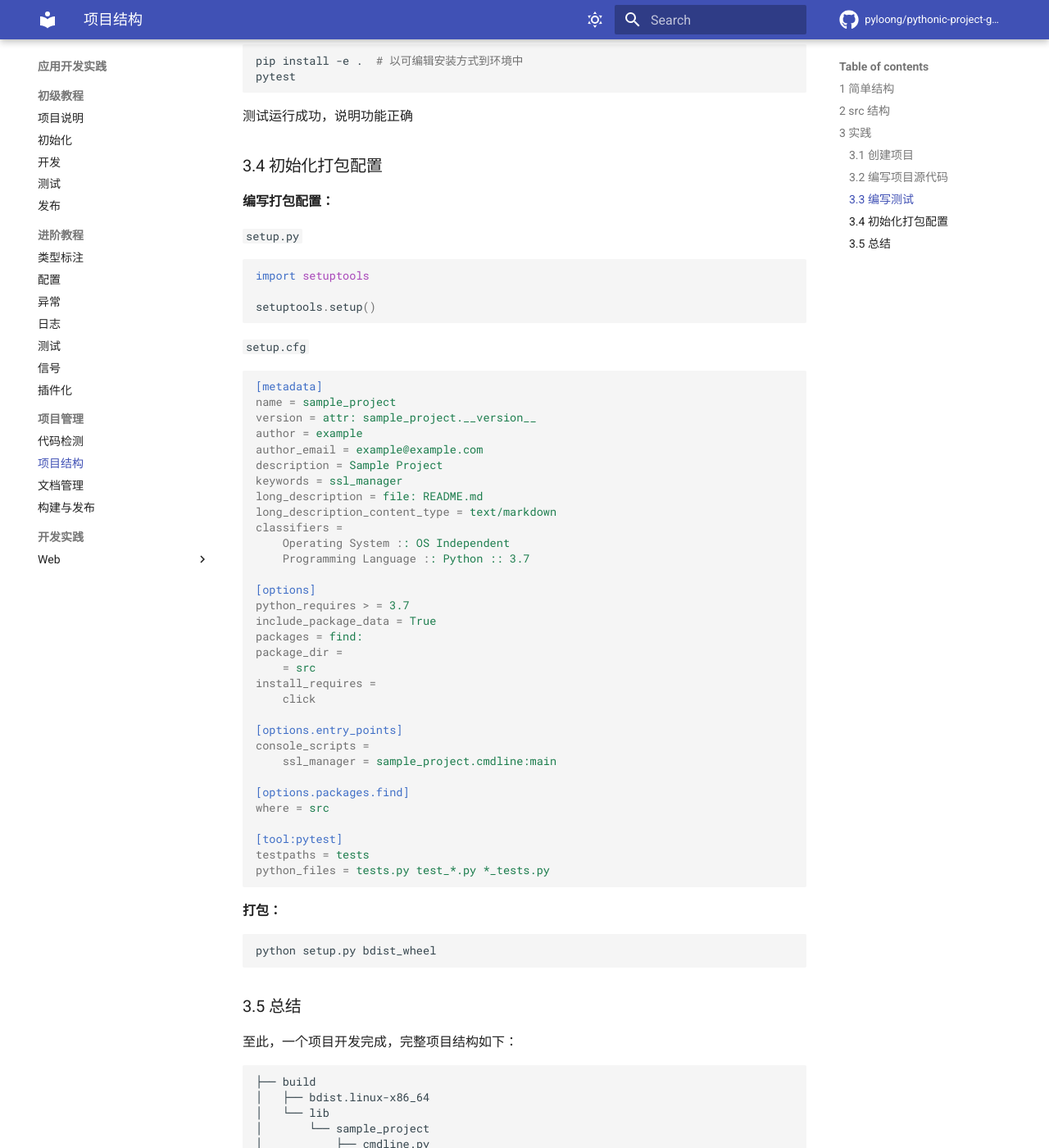
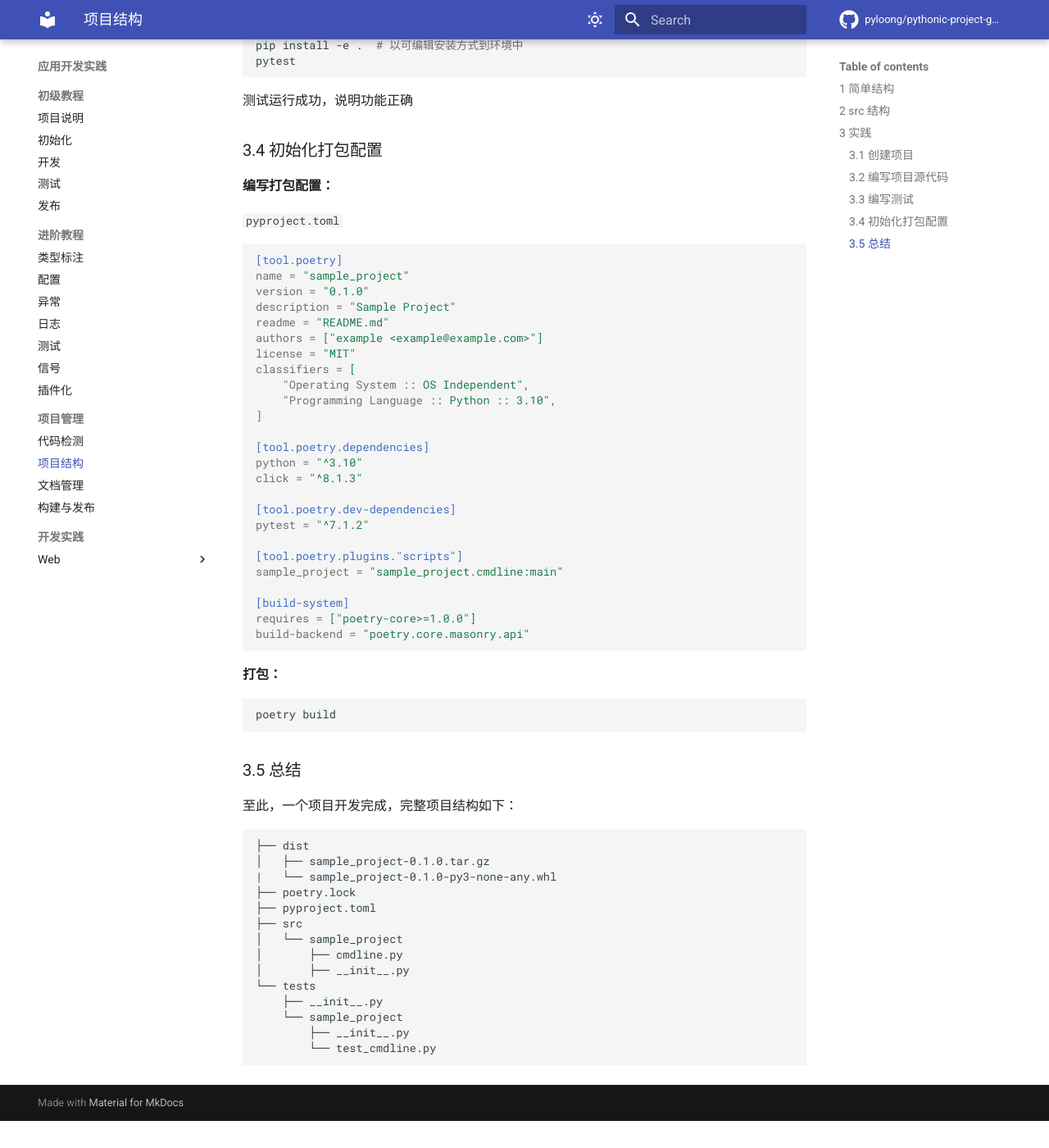
Before and after one commit to pyloong/pythonic-project-guidelines, an MkDocs documentation site: the page built from docs/guidelines/project_management/project_structure.md, in a window 1280 px wide and 1400 px high, scrolled down 4307 px. Shown: the whole window at 82% size. Built offline with MkDocs 1.6.1 and Material for MkDocs 9.7.7, drawn with Linux system fonts in a browser that asks for light colours; comment, search, counter and statistics services are not loaded; after the commit the page ends 5674 px from its top, so only the background shows below that; some of the changed text lies outside the part shown.

Commit message:
feat(project_structure): 目录结构更新

````diff
--- a/docs/guidelines/project_management/project_structure.md
+++ b/docs/guidelines/project_management/project_structure.md
@@ -18,7 +18,7 @@ packaging_tutorial
 ├── README.md
 ├── example_pkg
 │   └── __init__.py
-├── setup.py
+├── pyproject.toml
 └── tests
 ```
 
@@ -40,7 +40,7 @@ tutorial
 │   └── __init__.py
 ├── requests            # 这是需要本地打包的第三方包
 │   └── __init__.py
-├── setup.py
+├── pyproject.toml
 └── tests
 ```
 
@@ -62,7 +62,7 @@ sampleproject
 ├── src
 |   └── sample
 |       └── __init__.py
-├── setup.py
+├── pyproject.toml
 └── tests
 ```
 
@@ -76,8 +76,7 @@ sampleproject
 │   └── user.json
 ├── docs
 │   └── history.md
-├── setup.cfg
-├── setup.py
+├── pyproject.toml
 ├── src
 │   ├── requests
 │   │   └── __init__.py
@@ -146,7 +145,7 @@ __version__ = '0.1.0'
 **安装依赖：**
 
 ```bash
-pip install click
+poetry add click
 ```
 
 **创建命令入口文件：**
@@ -177,7 +176,7 @@ touch tests/sample_project/__init__.py
 **安装依赖：**
 
 ```bash
-pip install pytest
+poetry add -D pytest
 ```
 
 **创建测试文件：**
@@ -210,84 +209,56 @@ pytest
 
 **编写打包配置：**
 
-`setup.py`
-
-```python
-import setuptools
-
-setuptools.setup()
-```
-
-`setup.cfg`
+`pyproject.toml`
 
 ```ini
-[metadata]
-name = sample_project
-version = attr: sample_project.__version__
-author = example
-author_email = example@example.com
-description = Sample Project
-keywords = ssl_manager
-long_description = file: README.md
-long_description_content_type = text/markdown
-classifiers =
-    Operating System :: OS Independent
-    Programming Language :: Python :: 3.7
+[tool.poetry]
+name = "sample_project"
+version = "0.1.0"
+description = "Sample Project"
+readme = "README.md"
+authors = ["example <example@example.com>"]
+license = "MIT"
+classifiers = [
+    "Operating System :: OS Independent",
+    "Programming Language :: Python :: 3.10",
+]
 
-[options]
-python_requires > = 3.7
-include_package_data = True
-packages = find:
-package_dir =
-    = src
-install_requires =
-    click
+[tool.poetry.dependencies]
+python = "^3.10"
+click = "^8.1.3"
 
-[options.entry_points]
-console_scripts =
-    ssl_manager = sample_project.cmdline:main
+[tool.poetry.dev-dependencies]
+pytest = "^7.1.2"
 
-[options.packages.find]
-where = src
+[tool.poetry.plugins."scripts"]
+sample_project = "sample_project.cmdline:main"
 
-[tool:pytest]
-testpaths = tests
-python_files = tests.py test_*.py *_tests.py
+[build-system]
+requires = ["poetry-core>=1.0.0"]
+build-backend = "poetry.core.masonry.api"
 ```
 
 **打包：**
 
 ```bash
-python setup.py bdist_wheel
+poetry build
 ```
-
 
 ### 3.5 总结
 
 至此，一个项目开发完成，完整项目结构如下：
 
 ```txt
-├── build
-│   ├── bdist.linux-x86_64
-│   └── lib
-│       └── sample_project
-│           ├── cmdline.py
-│           └── __init__.py
 ├── dist
-│   └── sample_project-0.1.0.linux-x86_64.tar.gz
-├── setup.cfg
-├── setup.py
+│   ├── sample_project-0.1.0.tar.gz
+|   └── sample_project-0.1.0-py3-none-any.whl
+├── poetry.lock
+├── pyproject.toml
 ├── src
-│   ├── sample_project
-│   │   ├── cmdline.py
-│   │   ├── __init__.py
-│   └── sample_project.egg-info
-│       ├── dependency_links.txt
-│       ├── entry_points.txt
-│       ├── PKG-INFO
-│       ├── requires.txt
-│       ├── SOURCES.txt
-│       └── top_level.txt
+│   └── sample_project
+│       ├── cmdline.py
+│       ├── __init__.py
 └── tests
     ├── __init__.py
     └── sample_project
````
